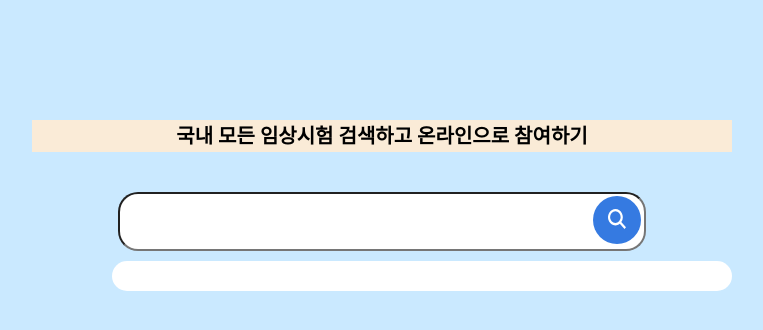
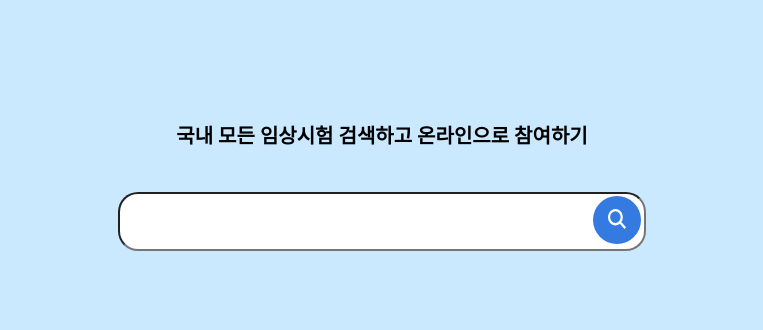
Before and after one commit to 5wintaek/pre-onboarding-11th-4, a React app: page / in a window 1280 px wide. Shown: the top 330 px of the page, without its empty margins (258-1021 px from the left). Built offline with nearby package versions, Linux system fonts and the light colour scheme; the HTML template or start-up script is replaced by a standard one.

Commit message:
[Feat] input 에 Focus시 추천검석애 올라오게 하기

```diff
--- a/src/components/RecommendList.tsx
+++ b/src/components/RecommendList.tsx
@@ -8,9 +8,13 @@ export const RecommendList = ({
 }) => {
   return (
     <Wrap>
-      {recommendValue.map((item) => (
-        <List key={item.sickCd}>{item.sickNm}</List>
-      ))}
+      {recommendValue.length === 0 ? (
+        <div>추천 검색어 없음</div>
+      ) : (
+        recommendValue.map((item) => (
+          <List key={item.sickCd}>{item.sickNm}</List>
+        ))
+      )}
     </Wrap>
   );
 };
@@ -22,12 +26,11 @@ export const Wrap = styled.ul`
   background: #fff;
   border-radius: 15px;
   padding: 10px 0 20px;
-  margin-left: 80px;
+  /* margin-left: 80px; */
 `;
 
 export const List = styled.li`
   color: #999;
   font-size: 14px;
   padding: 15px 30px;
-  /* background-color: red; */
 `;
--- a/src/components/SearchBar/SearchBar.style.tsx
+++ b/src/components/SearchBar/SearchBar.style.tsx
@@ -12,7 +12,7 @@ export const Header = styled.h2`
   font-size: 20px;
   font-weight: 700;
   line-height: 1.6;
-  background-color: antiquewhite;
+  /* background-color: antiquewhite; */
   margin-bottom: 40px;
 `;
 
@@ -44,3 +44,7 @@ export const Button = styled.button`
   border-radius: 50px 50px;
   cursor: pointer;
 `;
+
+export const Norecommend = styled.li`
+  color: #555;
+`;
--- a/src/components/SearchBar/SearchBar.tsx
+++ b/src/components/SearchBar/SearchBar.tsx
@@ -11,6 +11,8 @@ export function SearchBar() {
   ) as SearchContextType;
   const [inputValue, setInputValue] = useState<string>('');
   const debounce = useDebounce(inputValue, 300);
+  const [isFocused, setIsFocused] = useState<boolean>(false);
+  // const limitedList = recommendValue?.slice(0, 7);
 
   useEffect(() => {
     if (debounce) {
@@ -18,6 +20,12 @@ export function SearchBar() {
       console.log(debounce);
     }
   }, [debounce]);
+
+  const handleFocus = () => {
+    setIsFocused((prev) => {
+      return !prev;
+    });
+  };
 
   const handleClick = async () => {
     // 여기는 이동처리만
@@ -35,7 +43,7 @@ export function SearchBar() {
   const handleChange = async (e: ChangeEvent<HTMLInputElement>) => {
     const value = e.target.value;
     setInputValue(value);
-    // await fetchRecommendData(inputValue);
+    await fetchRecommendData(value);
 
     // if (e.target.value === '') {
     //   setRecommendValue([]);
@@ -54,19 +62,23 @@ export function SearchBar() {
   return (
     <S.Container>
       <S.Header>국내 모든 임상시험 검색하고 온라인으로 참여하기</S.Header>
-      <S.Form action="">
+      <S.Form>
         <S.Label htmlFor="search">
           <S.Input
             type="text"
             value={inputValue}
             onChange={handleChange}
             onKeyDown={handleKeyDown}
+            onFocus={handleFocus}
+            onBlur={handleFocus}
           />
           <S.Button type="button" onClick={handleClick}>
             <SearchIcon width={'18px'} height={'20px'} />
           </S.Button>
         </S.Label>
-        <RecommendList recommendValue={recommendValue} />
+        {isFocused && inputValue.trim() !== '' ? (
+          <RecommendList recommendValue={recommendValue} />
+        ) : null}
       </S.Form>
     </S.Container>
   );
```
